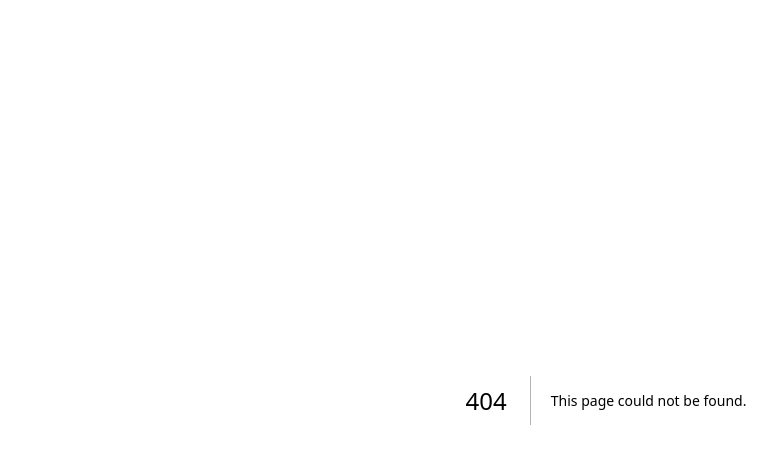
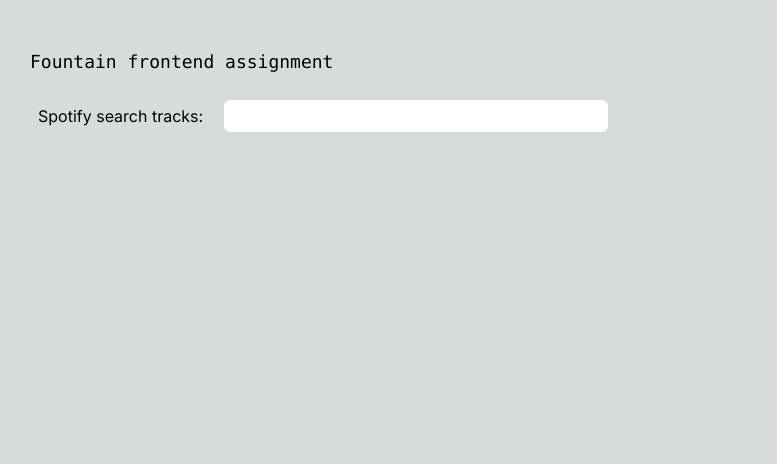
Before and after one commit to prakashchoudhary07/fountain-assignment-frontend, a Next.js app: page /search in a window 1280 px wide. Before the commit this address had no page. Shown: the top 464 px of the page, without its empty margins (34-811 px from the left). Built offline with nearby package versions, Linux system fonts and the light colour scheme.

Commit message:
feat: new route for search api

```diff
--- /dev/null
+++ b/src/app/search/page.tsx
@@ -0,0 +1,49 @@
+"use client";
+
+import { useEffect, useState } from "react";
+import List from "@/components/list";
+import InputLabel from "@/components/input-label";
+import useSearch from "@/hooks/useSearch";
+import useDebounce from "@/hooks/useDebounce";
+
+export default function Home() {
+  const [searchValue, setSearchValue] = useState("");
+
+  const debouncedSearchValue = useDebounce(searchValue, 500);
+
+  const { isError, isLoading, result } = useSearch(debouncedSearchValue);
+
+  let renderResults;
+
+  if (isLoading) {
+    renderResults = "loading...";
+  }
+
+  if (isError) {
+    renderResults = isError.message;
+  }
+
+  if (result) {
+    renderResults = <List list={result} />;
+  }
+
+  return (
+    <main className="flex min-h-screen flex-col p-12">
+      <h1 className="font-mono text-lg px-4 items-center">
+        Fountain frontend assignment&nbsp;
+      </h1>
+      <div className="p-2">
+        <div>
+          <InputLabel
+            id="search"
+            name="search"
+            label="Spotify search tracks:"
+            inputValue={searchValue}
+            setInputValue={setSearchValue}
+          />
+          {renderResults}
+        </div>
+      </div>
+    </main>
+  );
+}
```
